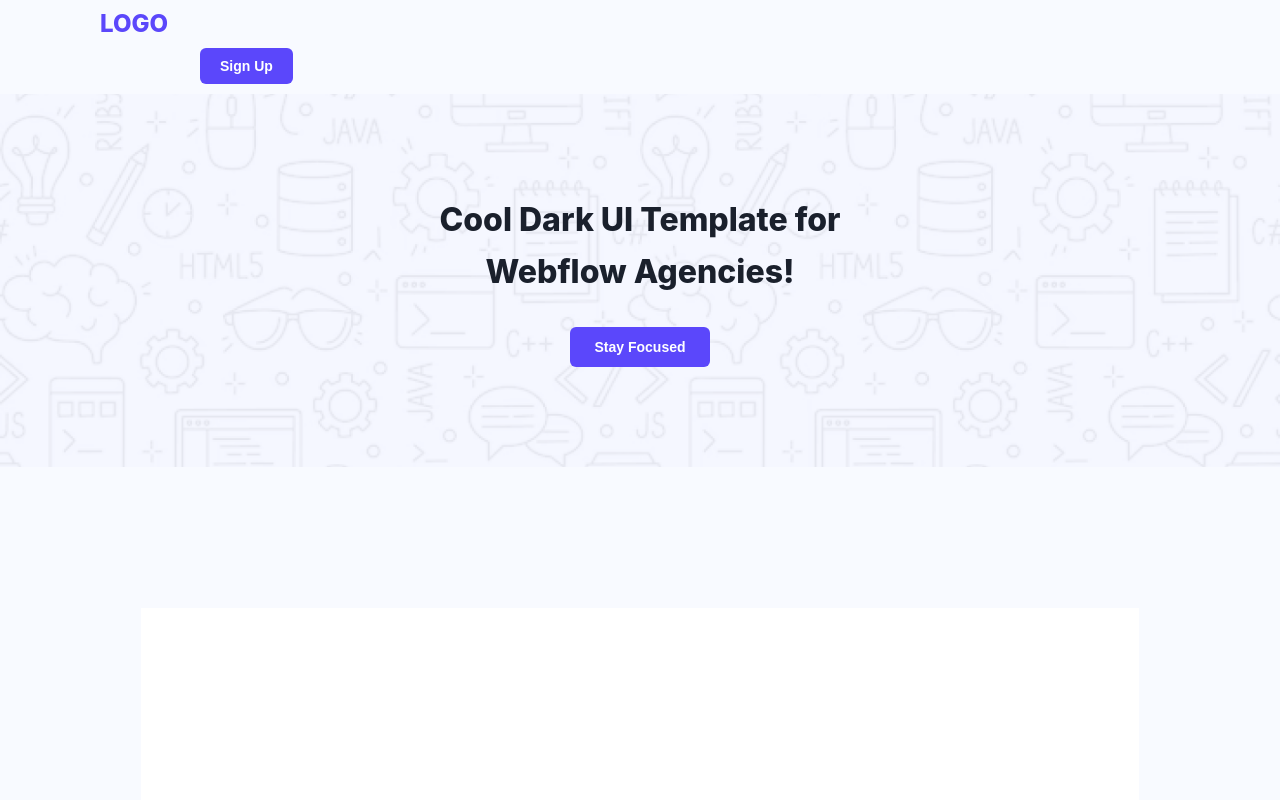
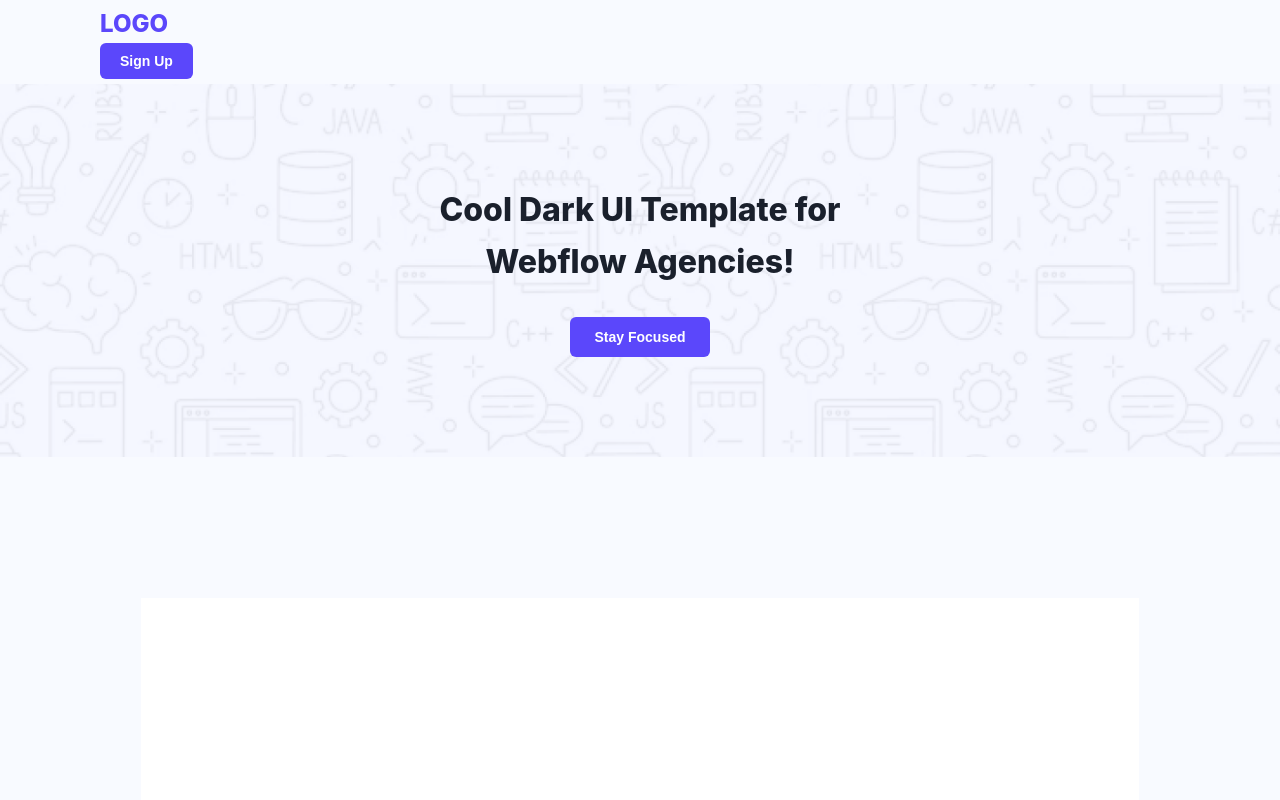
Before and after one commit to Vision-08/DEmo2, a plain HTML site: page index.html in a window 1280 px wide. Shown: the top 800 px of the page. Drawn offline with Linux system fonts and the light colour scheme.

Commit message:
adjusted

```diff
--- a/style.css
+++ b/style.css
@@ -18,7 +18,7 @@ body {
 }
 
 .logo {
-    display: flex;
+
     font-size: 24px;
     font-weight: 800;
     color: #5B47FB;
@@ -35,7 +35,7 @@ body {
     font-size: 14px;
     align-items: center;
     justify-content: space-between;
-    margin: 5px 100px;
+    margin-left: auto;
 }
 
 .signup-btn:hover {
```
